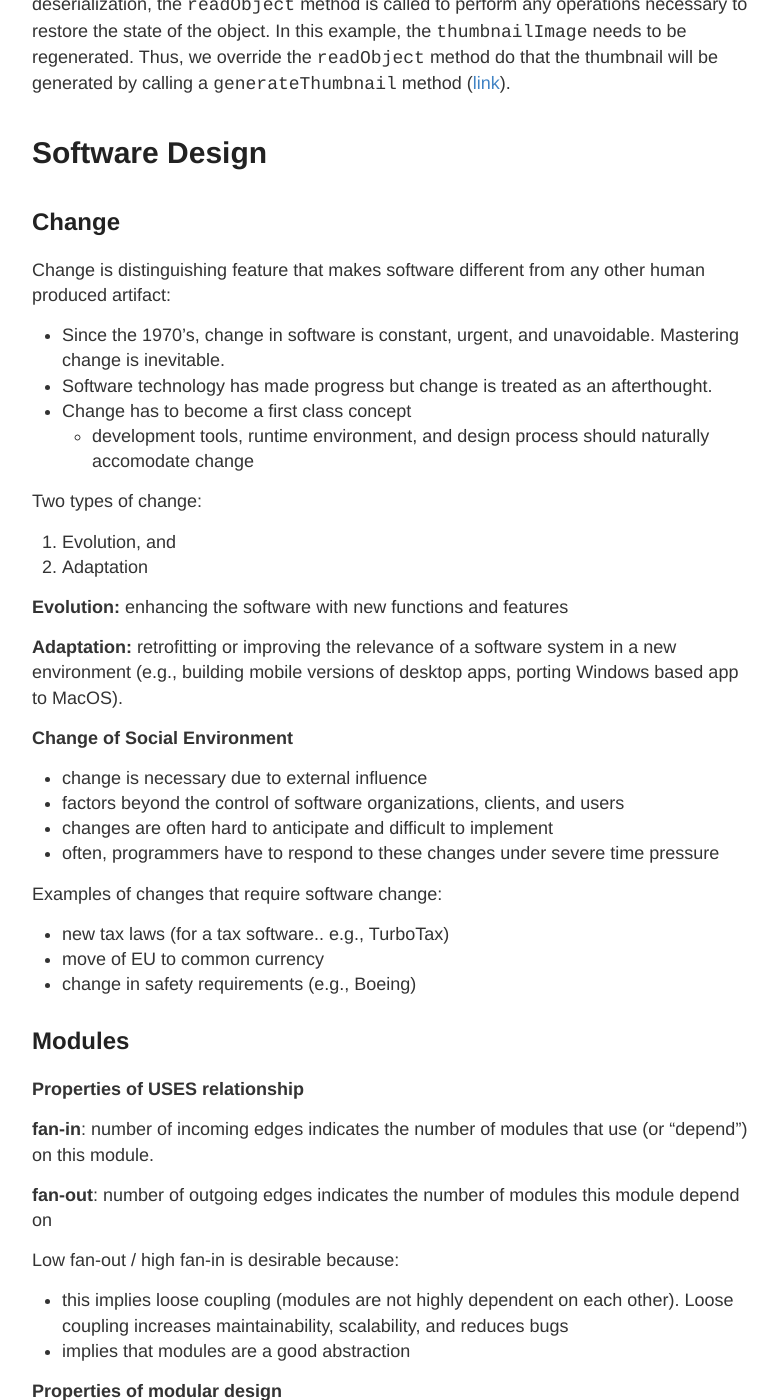
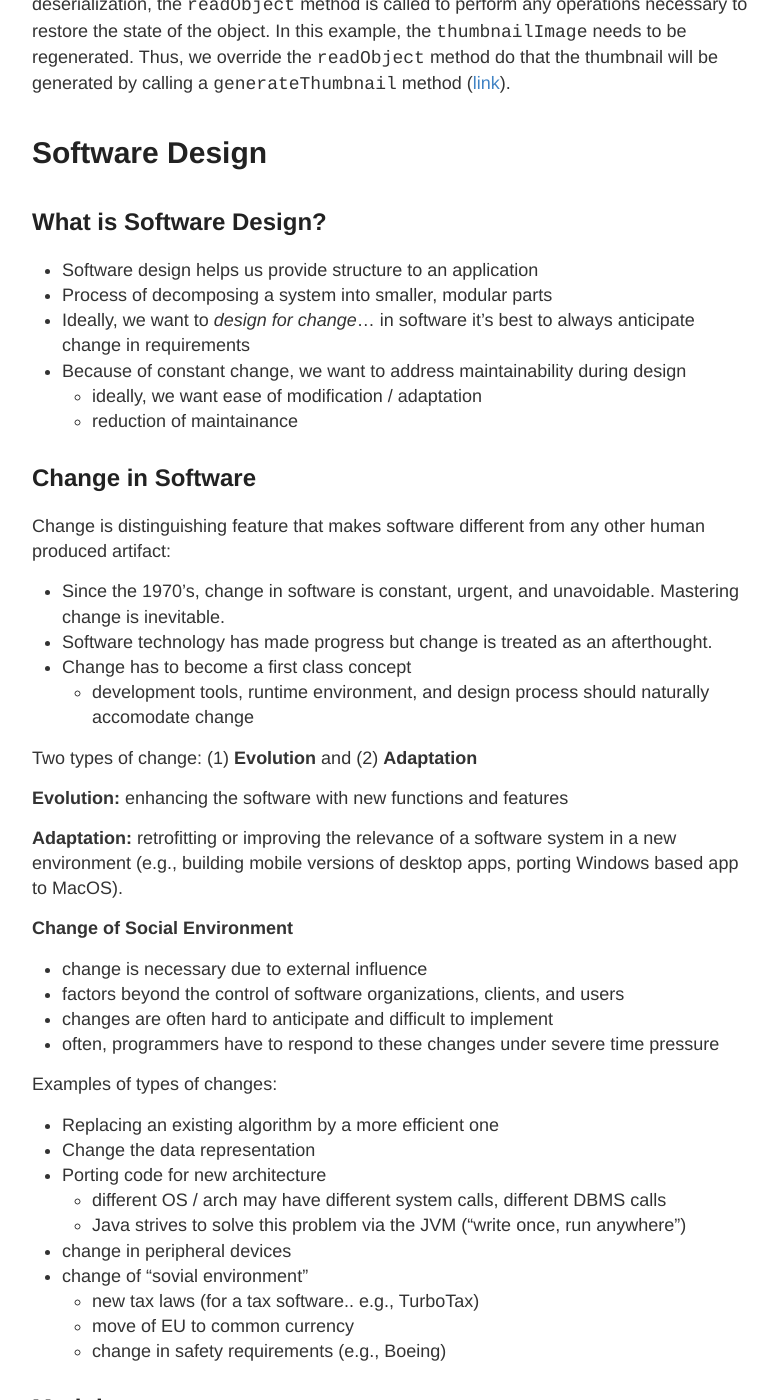
Before and after one commit to gutucristian/gutucristian.github.io, a Jekyll site: the page built from _posts/2020-01-02-Java.md, in a window 1280 px wide and 1400 px high, scrolled down 758 px. Shown: the whole window, without its empty margins (248-1026 px from the left). Built offline with Jekyll 4.4.1, drawn with Linux system fonts in a browser that asks for light colours; our own code applies the rules of GitHub Pages for plain Markdown files; some of the changed text lies outside the part shown.

Commit message:
Update 2020-01-02-Java.md

```diff
--- a/_posts/2020-01-02-Java.md
+++ b/_posts/2020-01-02-Java.md
@@ -10,17 +10,22 @@
 
 # Software Design
 
-## Change
+## What is Software Design?
+- Software design helps us provide structure to an application
+- Process of decomposing a system into smaller, modular parts
+- Ideally, we want to _design for change_... in software it's best to always anticipate change in requirements
+- Because of constant change, we want to address maintainability during design
+  - ideally, we want ease of modification / adaptation
+  - reduction of maintainance
 
+## Change in Software
 Change is distinguishing feature that makes software different from any other human produced artifact:
 - Since the 1970's, change in software is constant, urgent, and unavoidable. Mastering change is inevitable.
 - Software technology has made progress but change is treated as an afterthought.
 - Change has to become a first class concept
   - development tools, runtime environment, and design process should naturally accomodate change
 
-Two types of change:
-1. Evolution, and
-2. Adaptation
+Two types of change: (1) __Evolution__ and (2) __Adaptation__
 
 __Evolution:__ enhancing the software with new functions and features
 
@@ -32,12 +37,21 @@
 - changes are often hard to anticipate and difficult to implement
 - often, programmers have to respond to these changes under severe time pressure
 
-Examples of changes that require software change:
-- new tax laws (for a tax software.. e.g., TurboTax)
-- move of EU to common currency
-- change in safety requirements (e.g., Boeing)
+Examples of types of changes:
+- Replacing an existing algorithm by a more efficient one
+- Change the data representation
+- Porting code for new architecture
+  - different OS / arch may have different system calls, different DBMS calls
+  - Java strives to solve this problem via the JVM ("write once, run anywhere")
+- change in peripheral devices
+- change of "sovial environment"
+  - new tax laws (for a tax software.. e.g., TurboTax)
+  - move of EU to common currency
+  - change in safety requirements (e.g., Boeing)
 
 ## Modules
+
+__Module:__ a well defined component of a software system which may provide services to other modules
 
 __Properties of USES relationship__
 
@@ -48,6 +62,25 @@
 Low fan-out / high fan-in is desirable because:
 - this implies loose coupling (modules are not highly dependent on each other). Loose coupling increases maintainability, scalability, and reduces bugs
 - implies that modules are a good abstraction
+
+__"Is Component of Of"__
+
+Mi `IS_COMPONENT_OF` Mj: Mj consists of several modules of which one is Mi
+![Image of Is Component Of](https://s3.amazonaws.com/gutucristian.github.io/Screen+Shot+2020-03-12+at+1.51.28+PM.png)
+
+__"Comprises"__
+Mj comprises Mi: means that Mi is a component encapsulated within Mj
+![Image of Comprises](https://s3.amazonaws.com/gutucristian.github.io/Screen+Shot+2020-03-12+at+1.55.02+PM.png)
+
+__"IMPORTED" module:__ other modules or services that a module needs to import in order to work
+
+__"EXPORTED" module:__ parts of the module others can use
+
+__Advantages of modular design__
+- reduces complexity by breaking problem down into sub-problems
+- facilitates change, maintainability, and bug reduction by reducing surface area a module covers within an application.. less surface area = low coupling -> easier to make changes
+- increases development speed by encouraging parallel development
+- allows for code reuse
 
 __Properties of modular design__
 
```
